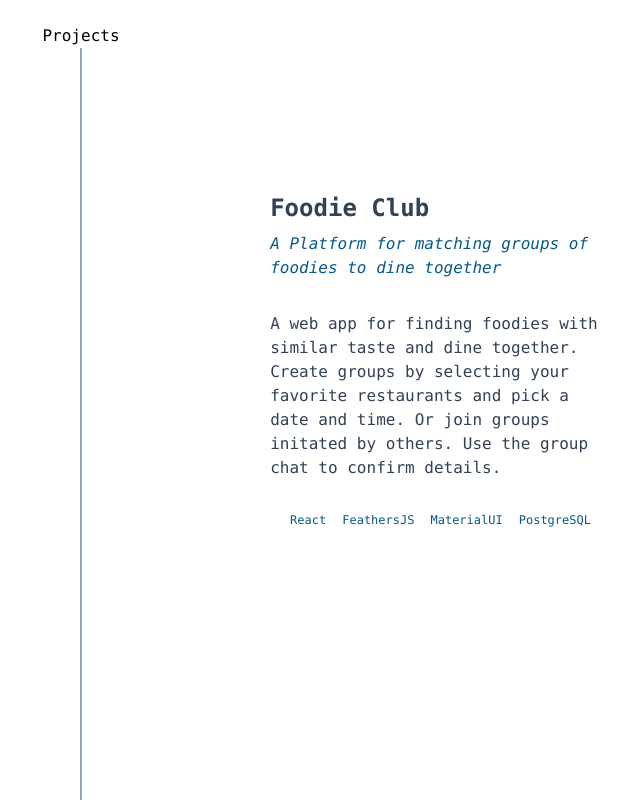
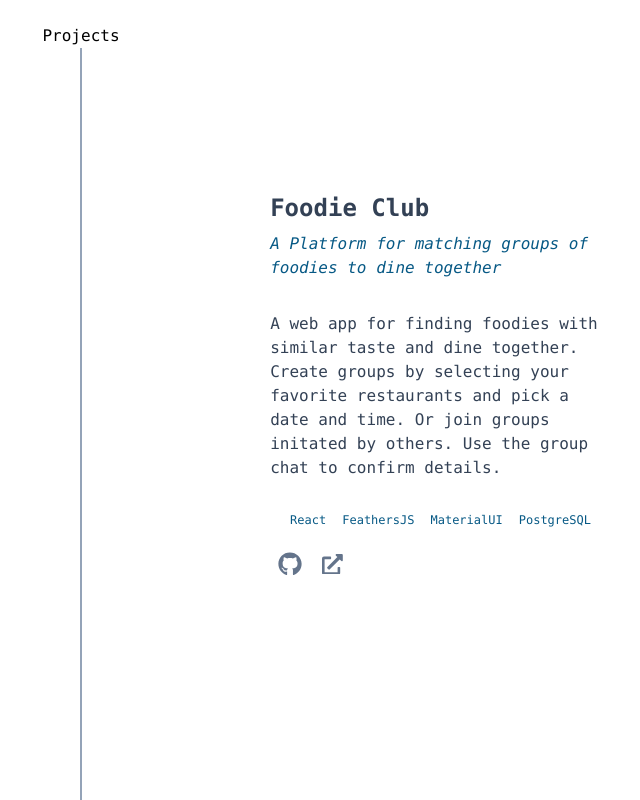
Before and after one commit to matteo1222/portfolio-react, a React (Create React App) app: page / in a window 1280 px wide. Shown: the part 656-1456 px from the top of the page, without its empty margins (559-1199 px from the left). Built offline with nearby package versions, Linux system fonts and the light colour scheme.

Commit message:
added links for project Foodie Club

```diff
--- a/package.json
+++ b/package.json
@@ -10,6 +10,7 @@
     "react": "^18.1.0",
     "react-device-detect": "^2.2.2",
     "react-dom": "^18.1.0",
+    "react-icons": "^4.3.1",
     "react-p5": "^1.3.30",
     "react-scripts": "5.0.1",
     "web-vitals": "^2.1.4"
--- a/src/components/ProjectsLine.js
+++ b/src/components/ProjectsLine.js
@@ -3,6 +3,8 @@ import foodieClub from '../img/foodie-club.png'
 import foodbag from '../img/foodbag.gif'
 import { textContent } from '../constants/textContent'
 import { useVisibility } from '../hooks/useVisibility'
+import { FaGithub } from 'react-icons/fa'
+import { FaExternalLinkAlt } from 'react-icons/fa'
 
 function ProjectsLine() {
   const [isFoodieClubVisible, foodieClubRef] = useVisibility()
@@ -16,7 +18,7 @@ function ProjectsLine() {
       {/* Project Blocks Container */}
       <div className='relative mt-12'>
         {/* Project Block - Foodie Club */}
-        <div className='my-16 flex'>
+        <div className='my-16 flex items-center'>
           <div ref={foodieClubRef} className={`relative w-full md:w-2/3 h-96 shadow-lg ${isFoodieClubVisible ? 'md:animate-fadein-from-l' : 'md:opacity-0'}`}>
             <img
               src={foodieClub}
@@ -32,6 +34,15 @@ function ProjectsLine() {
               <div className='text-sky-500 flex flex-wrap justify-self-end text-xs'>
                 {textContent.projects.foodieClub.techStacks.map((tech, idx) => <span key={idx} className='mx-2'>{tech}</span>)}
               </div>
+              {/* Links - Github, Website */}
+              <div className='flex items-center mt-6'>
+                <a className='cursor-pointer mx-2' href='https://github.com/matteo1222/foodie-club' target='_blank' rel='noreferrer'>
+                  <FaGithub size='1.5em' className='text-slate-300'/>
+                </a>
+                <a className='cursor-pointer mx-3' href='https://foodieclub.co' target='_blank' rel='noreferrer'>
+                  <FaExternalLinkAlt size='1.3em' className='text-slate-300'/>
+                </a>
+              </div>
             </div>
           </div>
           {/* Text Block in Large Screen */}
@@ -42,6 +53,15 @@ function ProjectsLine() {
             {/* Tech Stack */}
             <div className='text-sky-800 flex flex-wrap justify-self-end text-xs'>
               {textContent.projects.foodieClub.techStacks.map((tech, idx) => <span key={idx} className='mx-2'>{tech}</span>)}
+            </div>
+            {/* Links - Github, Website */}
+            <div className='flex items-center mt-6'>
+              <a className='cursor-pointer mx-2' href='https://github.com/matteo1222/foodie-club' target='_blank' rel='noreferrer'>
+                <FaGithub size='1.5em' className='text-slate-500'/>
+              </a>
+              <a className='cursor-pointer mx-3' href='https://foodieclub.co' target='_blank' rel='noreferrer'>
+                <FaExternalLinkAlt size='1.3em' className='text-slate-500'/>
+              </a>
             </div>
           </div>
         </div>
```
Also changed, not shown: 1 other file (tests, documents, lock files or other folders).
